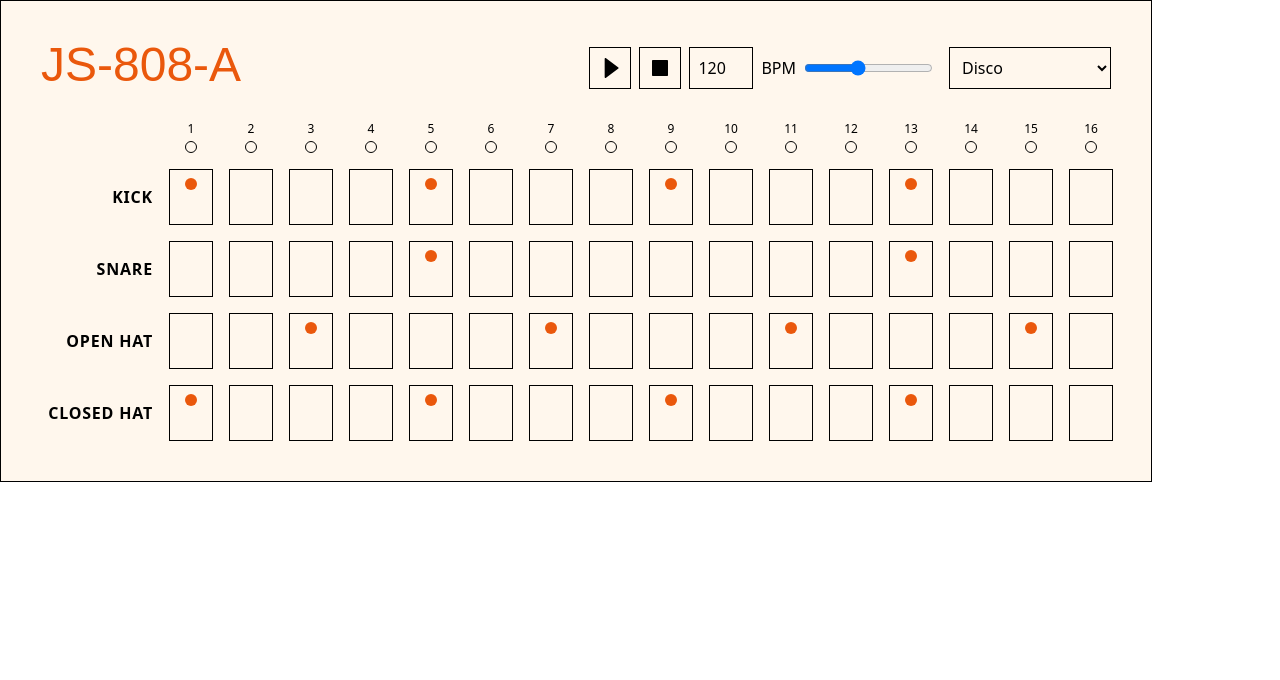
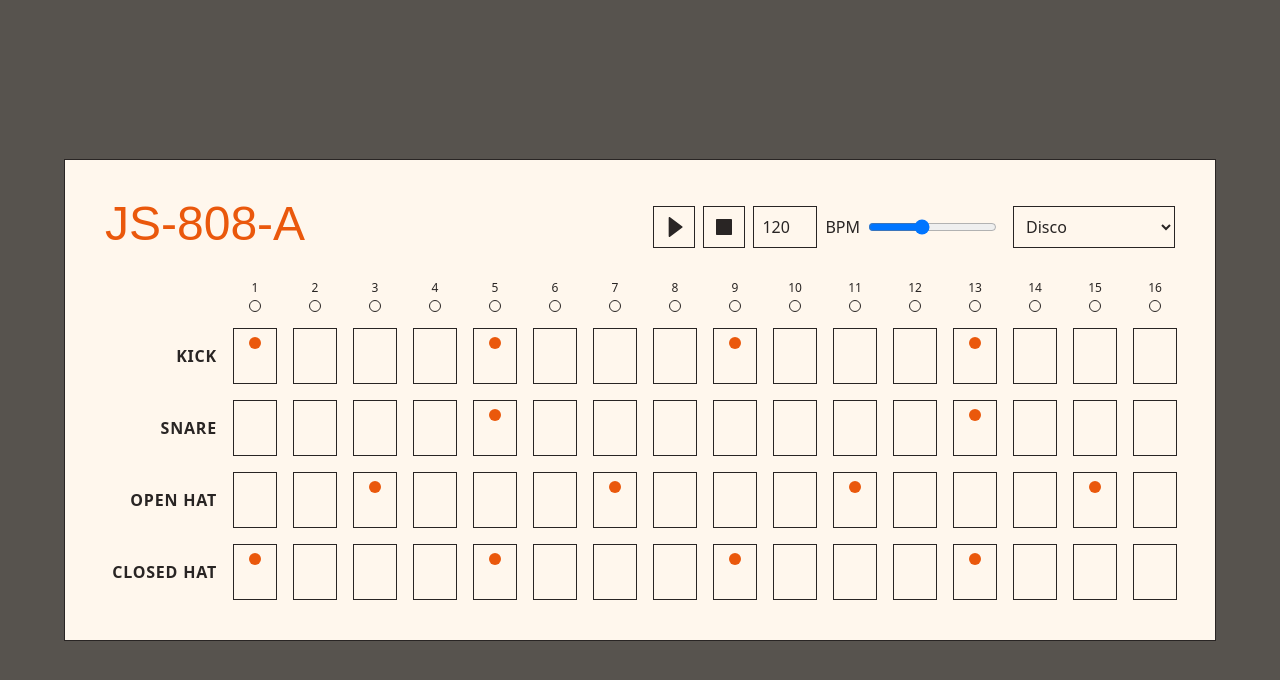
Before and after one commit to arlenpeiffer/js-808, a Nuxt app: page / in a window 1280 px wide. Shown: the top 680 px of the page. Built offline with nearby package versions, Linux system fonts and the light colour scheme; a web font is replaced by a local one.

Commit message:
adjust position and background color

```diff
--- a/app.vue
+++ b/app.vue
@@ -1,12 +1,13 @@
 <template>
-  <main class="w-288 bg-orange-50 b b-solid b-black p-10">
+  <div class="grid place-items-center min-h-screen">
+    <main class="w-288 bg-orange-50 b b-solid b-current p-10">
       <div class="flex justify-between items-end">
         <h1 class="font-display text-5xl c-orange-600">JS-808-A</h1>
         <div class="flex items-center gap-4">
           <section aria-label="Playback controls" class="flex gap-2">
             <button
               :aria-label="isPlaying ? 'Pause' : 'Play'"
-            class="b b-solid b-black p-1"
+              class="b b-solid b-current p-1"
               :class="isPlaying ? 'c-orange-600' : 'hover:c-orange-600'"
               @click="play"
             >
@@ -29,7 +30,11 @@
                 />
               </svg>
             </button>
-          <button aria-label="Stop" class="b b-solid b-black p-1 hover:c-orange-600" @click="stop">
+            <button
+              aria-label="Stop"
+              class="b b-solid b-current p-1 hover:c-orange-600"
+              @click="stop"
+            >
               <svg width="32" height="32" fill="none" xmlns="http://www.w3.org/2000/svg">
                 <path
                   d="M8.67 8C8.3 8 8 8.3 8 8.67v14.66c0 .37.3.67.67.67h14.66c.37 0 .67-.3.67-.67V8.67c0-.37-.3-.67-.67-.67H8.67Z"
@@ -43,7 +48,7 @@
                 id="bpm"
                 type="number"
                 min="0"
-              class="w-16 bg-transparent b b-solid b-black p-2"
+                class="w-16 bg-transparent b b-solid b-current p-2"
               />
               <label for="bpm" id="bpm-label">BPM</label>
             </div>
@@ -54,7 +59,7 @@
             <select
               v-model="selectedPatternId"
               id="pattern"
-            class="bg-transparent b b-solid b-black p-2"
+              class="bg-transparent b b-solid b-current p-2"
               @update:model-value="loadPattern"
             >
               <option v-for="{ id, name } in patterns" :key="id" :value="id">
@@ -69,7 +74,7 @@
           <div v-for="step in 16" :key="step" class="w-11 shrink-0">
             <p class="text-xs text-center">{{ step }}</p>
             <div
-            class="mt-1 mx-auto h-3 w-3 rounded-full b b-solid b-black"
+              class="mt-1 mx-auto h-3 w-3 rounded-full b b-solid b-current"
               :class="{ 'bg-amber-400': isPlaying && step === currentStep }"
             ></div>
           </div>
@@ -82,10 +87,17 @@
         />
       </section>
     </main>
+  </div>
 </template>
 
 <script setup lang="ts">
 import type { Pattern } from './types'
+
+useHead({
+  bodyAttrs: {
+    class: 'bg-stone-600 c-stone-800'
+  }
+})
 
 const { bpm, currentStep, isPlaying, play, stop } = usePlayback()
 
--- a/components/Step.vue
+++ b/components/Step.vue
@@ -1,7 +1,7 @@
 <template>
   <button
     :aria-pressed="pressed"
-    class="relative h-14 w-11 b b-solid b-black"
+    class="relative h-14 w-11 b b-solid b-current"
     :class="[
       {
         'after:(content-empty absolute top-2 left-1/2 transform -translate-x-1/2 h-3 w-3 rounded-full)':
```
Lines whose indentation alone changed are shown as unchanged.
